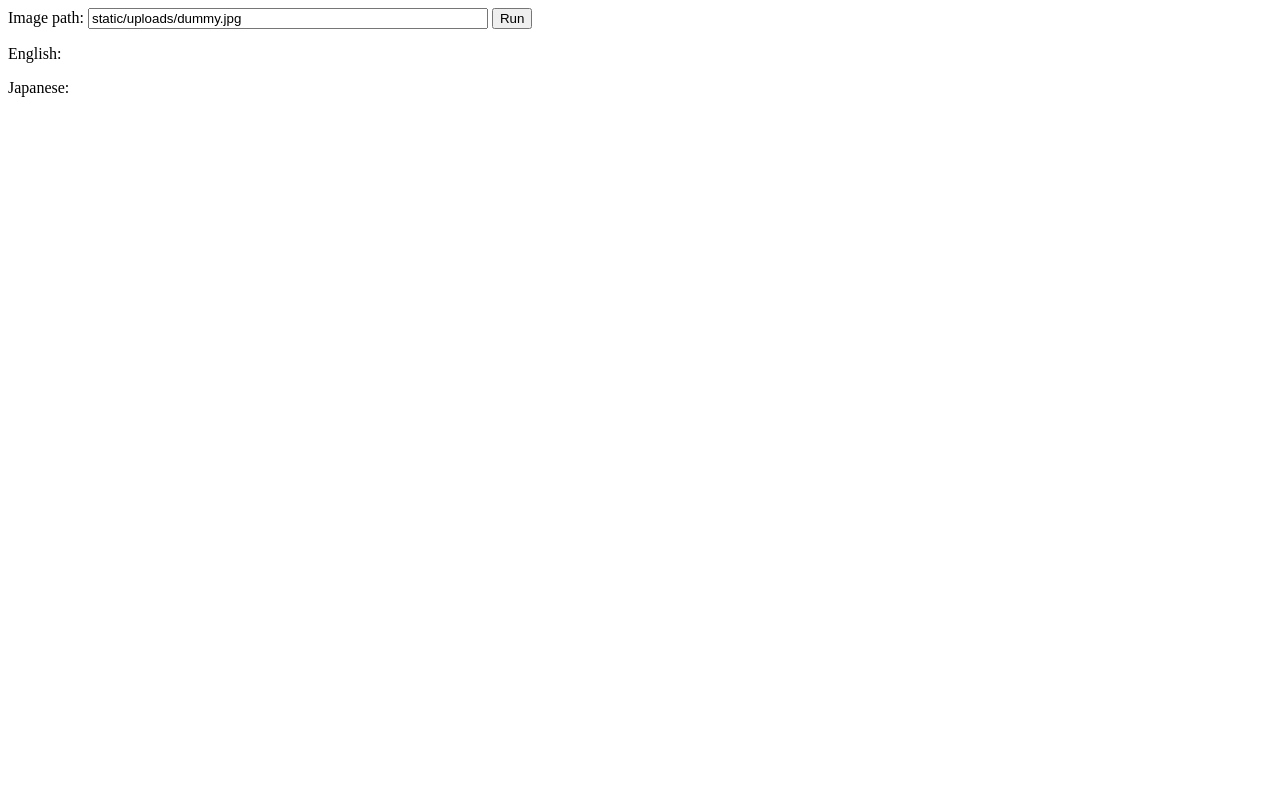
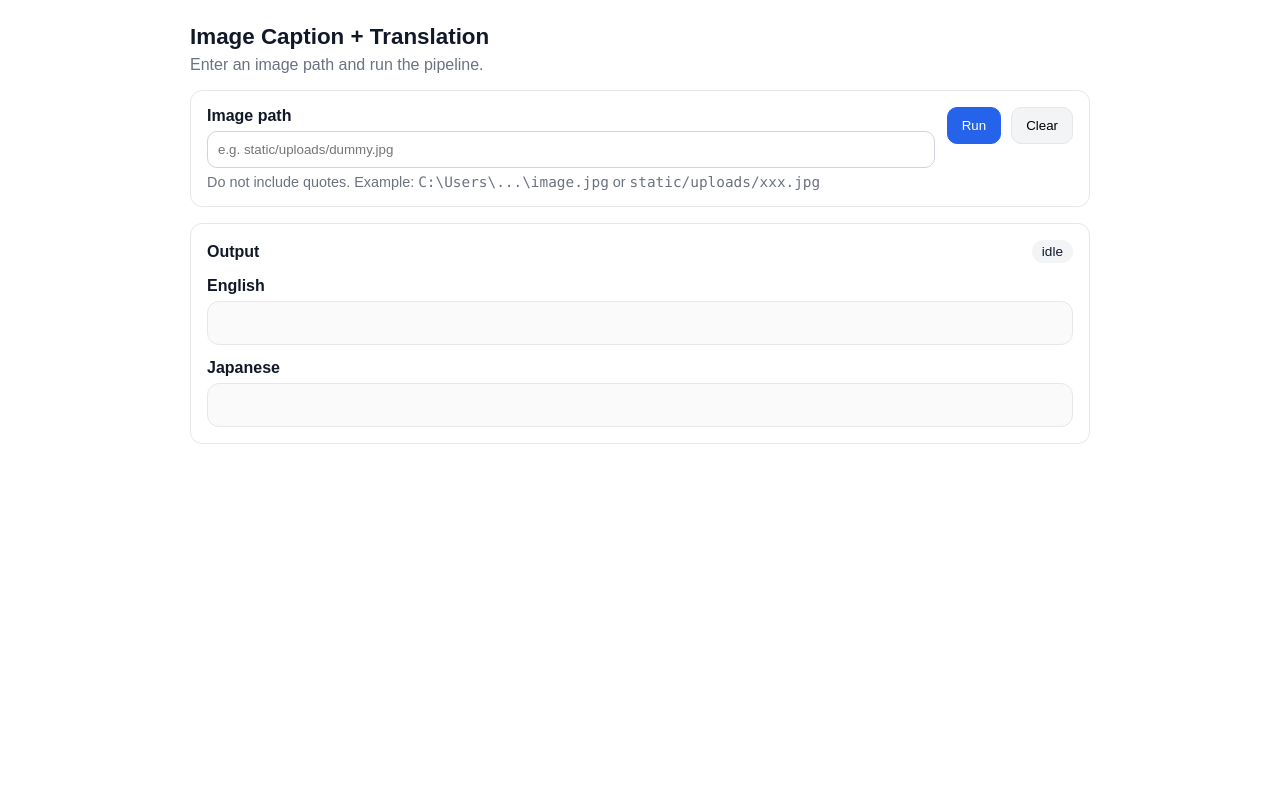
Before and after one commit to TaiseiYYYYMMDD/Image-to-Japanese-Caption, a Flask app: page / in a window 1280 px wide. Run offline with Flask 3, Linux system fonts and the light colour scheme.

Commit message:
create ui

```diff
--- a/app.py
+++ b/app.py
@@ -1,32 +1,37 @@
-from flask import Flask, render_template, request
+#from translate_model_nllb import translate_en_to_ja
+from flask import Flask, render_template, request, send_from_directory
 from caption_model import caption_image
-#from translate_model import translate_en_to_ja
-from translate_model_nllb import translate_en_to_ja
-
+from translate_model import translate_en_to_ja
 
 app = Flask(__name__)
 
+# ★追加：templatesフォルダからCSS/JSを配信
+@app.route("/assets/<path:filename>")
+def assets(filename):
+    return send_from_directory("templates", filename)
+
 @app.route("/", methods=["GET", "POST"])
 def index():
-    image_path = "static/uploads/dummy.jpg"
+    image_path = ""
     english_text = ""
     japanese_text = ""
+    error_message = ""
 
     if request.method == "POST":
-        # HTMLフォームから受け取る
-        image_path = request.form.get("image_path", "").strip() or image_path
-
-        # 既存の関数をそのまま呼ぶ（保持）
-        english_text = caption_image(image_path)
-        japanese_text = translate_en_to_ja(english_text)
+        image_path = request.form.get("image_path", "").strip(' "\'') or image_path
+        try:
+            english_text = caption_image(image_path)
+            japanese_text = translate_en_to_ja(english_text)
+        except Exception as e:
+            error_message = str(e)
 
     return render_template(
         "index.html",
         image_path=image_path,
         english_text=english_text,
         japanese_text=japanese_text,
+        error_message=error_message,
     )
-
 
 if __name__ == "__main__":
     app.run(debug=True)
--- a/templates/app.js
+++ b/templates/app.js
@@ -0,0 +1,19 @@
+// Clear button (client-side only)
+const clearBtn = document.getElementById("clearBtn");
+const imageInput = document.getElementById("image_path");
+if (clearBtn && imageInput) {
+  clearBtn.addEventListener("click", () => {
+    imageInput.value = "";
+    imageInput.focus();
+  });
+}
+
+// Disable button while submitting (prevents double submit)
+const form = document.getElementById("runForm");
+const runBtn = document.getElementById("runBtn");
+if (form && runBtn) {
+  form.addEventListener("submit", () => {
+    runBtn.disabled = true;
+    runBtn.textContent = "Running...";
+  });
+}
--- a/templates/index.html
+++ b/templates/index.html
@@ -1,20 +1,87 @@
-<!-- <!DOCTYPE html> -->
-<html>
+<!DOCTYPE html>
+<html lang="en">
 <head>
-    <meta charset="UTF-8">
-    <!-- <title>My First Flask App</title> -->
+  <meta charset="UTF-8" />
+  <meta name="viewport" content="width=device-width, initial-scale=1" />
+  <title>Image → EN → JA</title>
+
+  <!-- ★変更：templates内のCSSを読み込む -->
+  <link rel="stylesheet" href="{{ url_for('assets', filename='style.css') }}">
 </head>
 <body>
-    <!-- <h1>Hello from HTML</h1>
-    <p>This page is rendered by Flask.</p> -->
-    <form method="POST">
-        <label>Image path:</label>
-        <input type="text" name="image_path" value="{{ image_path }}" style="width: 400px;">
-        <button type="submit">Run</button>
-    </form>
 
-    <p>English: {{ english_text }}</p>
-    <p>Japanese: {{ japanese_text }}</p>
+  <header class="header">
+    <div class="title">Image Caption + Translation</div>
+    <div class="subtitle">Enter an image path and run the pipeline.</div>
+  </header>
 
+  <main class="container">
+
+    <section class="card">
+      <form method="POST" id="runForm" class="form">
+        <div class="field">
+          <label for="image_path">Image path</label>
+          <input
+            id="image_path"
+            type="text"
+            name="image_path"
+            value="{{ image_path }}"
+            placeholder="e.g. static/uploads/dummy.jpg"
+            autocomplete="off"
+          />
+          <div class="hint">
+            Do not include quotes. Example:
+            <code>C:\Users\...\image.jpg</code> or <code>static/uploads/xxx.jpg</code>
+          </div>
+        </div>
+
+        <div class="buttons">
+          <button class="btn primary" type="submit" id="runBtn">Run</button>
+          <button class="btn" type="button" id="clearBtn">Clear</button>
+        </div>
+      </form>
+    </section>
+
+    {% if error_message %}
+      <section class="card error">
+        <b>Error:</b> {{ error_message }}
+      </section>
+    {% endif %}
+
+    {% if image_path and image_path.startswith('static/') %}
+      <section class="card">
+        <div class="row">
+          <div class="sectionTitle">Preview</div>
+          <span class="badge">static path</span>
+        </div>
+        <img class="preview" src="/{{ image_path }}" alt="preview">
+      </section>
+    {% endif %}
+
+    <section class="card">
+      <div class="row">
+        <div class="sectionTitle">Output</div>
+        {% if english_text or japanese_text %}
+          <span class="badge">done</span>
+        {% else %}
+          <span class="badge">idle</span>
+        {% endif %}
+      </div>
+
+      <div class="block">
+        <div class="label">English</div>
+        <div class="mono box">{{ english_text }}</div>
+      </div>
+
+      <div class="block">
+        <div class="label">Japanese</div>
+        <div class="mono box">{{ japanese_text }}</div>
+      </div>
+    </section>
+
+  </main>
+
+  <!-- ★変更：templates内のJSを読み込む -->
+  <script src="{{ url_for('assets', filename='app.js') }}"></script>
 </body>
 </html>
--- a/templates/style.css
+++ b/templates/style.css
@@ -0,0 +1,92 @@
+:root {
+  --border: #e5e7eb;
+  --text: #111827;
+  --muted: #6b7280;
+  --bg: #ffffff;
+  --blue: #2563eb;
+  --error-bg: #fef2f2;
+  --error-text: #991b1b;
+}
+
+* { box-sizing: border-box; }
+body {
+  margin: 24px;
+  font-family: Arial, sans-serif;
+  color: var(--text);
+  background: var(--bg);
+}
+
+.header { max-width: 900px; margin: 0 auto 16px; }
+.title { font-size: 1.4rem; font-weight: 700; }
+.subtitle { margin-top: 6px; color: var(--muted); }
+
+.container { max-width: 900px; margin: 0 auto; }
+
+.card {
+  border: 1px solid var(--border);
+  border-radius: 12px;
+  padding: 16px;
+  margin-top: 16px;
+}
+
+.error {
+  border-left: 4px solid #ef4444;
+  background: var(--error-bg);
+  color: var(--error-text);
+}
+
+.form { display: flex; gap: 12px; flex-wrap: wrap; align-items: flex-start; }
+.field { flex: 1; min-width: 280px; }
+label { font-weight: 600; }
+
+input[type="text"] {
+  width: 100%;
+  padding: 10px;
+  border: 1px solid #cfd4dc;
+  border-radius: 10px;
+  margin-top: 6px;
+}
+
+.hint { margin-top: 6px; color: var(--muted); font-size: 0.9rem; }
+.hint code { font-family: ui-monospace, SFMono-Regular, Menlo, monospace; }
+
+.buttons { display: flex; gap: 10px; align-items: center; }
+.btn {
+  padding: 10px 14px;
+  border: 1px solid var(--border);
+  border-radius: 10px;
+  cursor: pointer;
+  background: #f3f4f6;
+}
+.btn.primary { background: var(--blue); color: white; border-color: var(--blue); }
+.btn:disabled { opacity: 0.6; cursor: not-allowed; }
+
+.row { display: flex; justify-content: space-between; align-items: center; gap: 12px; }
+.sectionTitle { font-weight: 700; }
+
+.badge {
+  display: inline-block;
+  padding: 4px 10px;
+  border-radius: 999px;
+  background: #f3f4f6;
+  font-size: 0.85rem;
+}
+
+.preview {
+  margin-top: 12px;
+  max-width: 100%;
+  border-radius: 12px;
+  border: 1px solid var(--border);
+}
+
+.block { margin-top: 14px; }
+.label { font-weight: 600; margin-bottom: 6px; }
+
+.mono { font-family: ui-monospace, SFMono-Regular, Menlo, monospace; white-space: pre-wrap; }
+.box {
+  border: 1px solid var(--border);
+  border-radius: 12px;
+  padding: 12px;
+  background: #fafafa;
+  min-height: 44px;
+}
```
